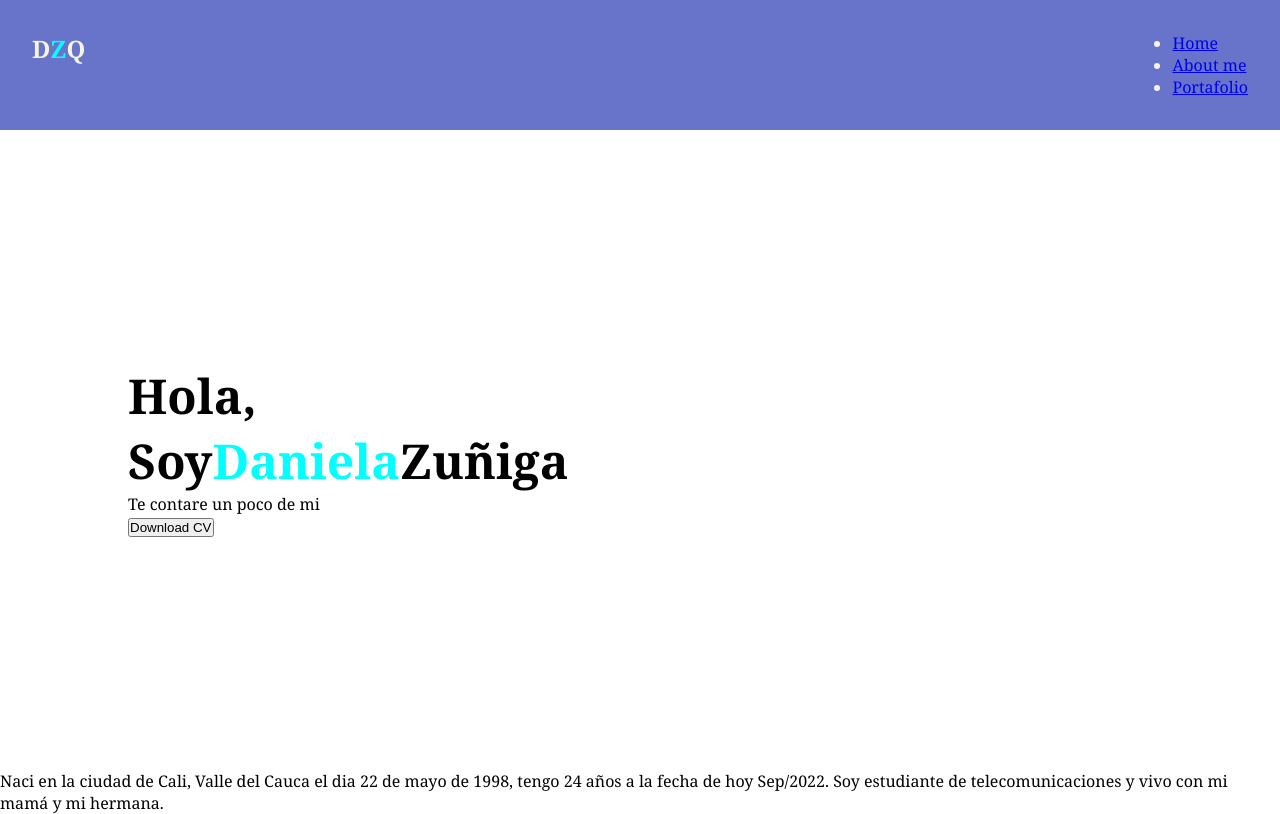
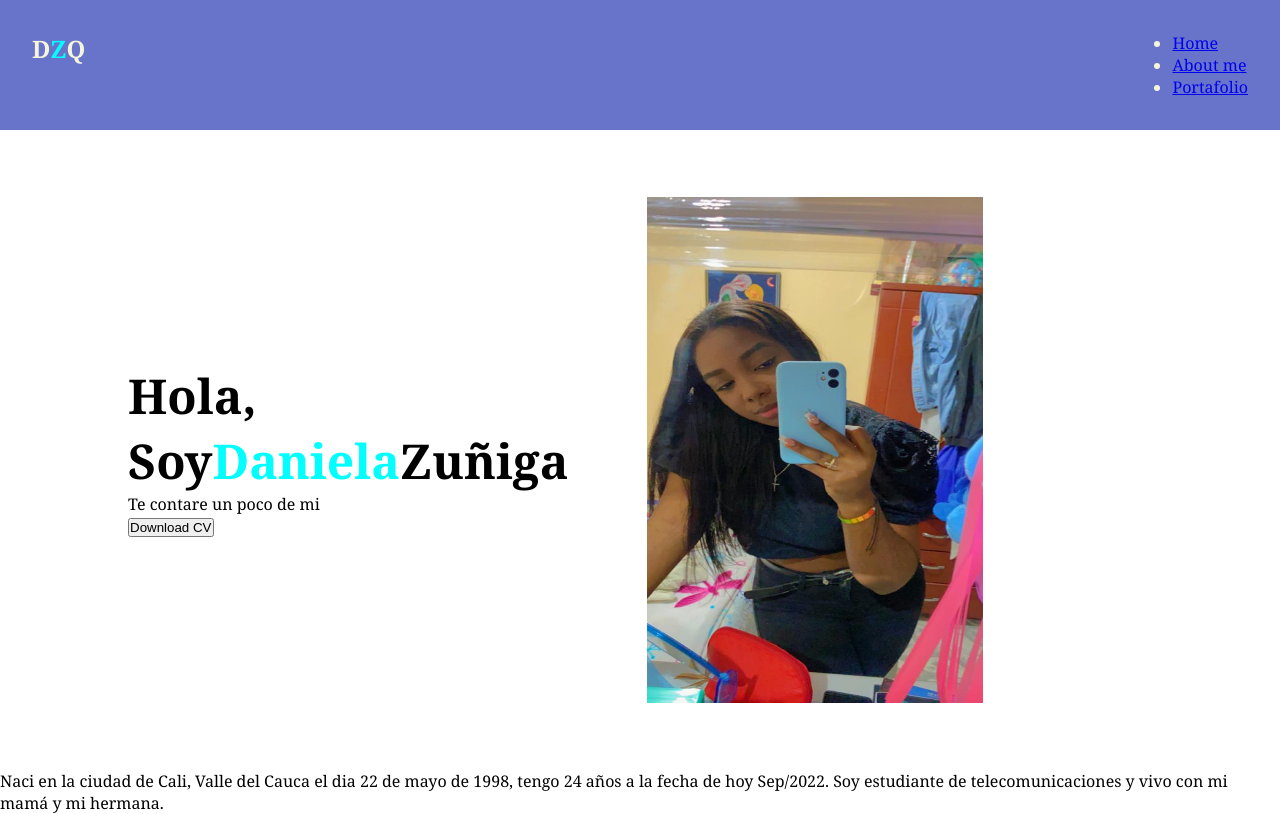
Before and after one commit to Danyz247/Daniela-Zu-iga-Qui-ones, a plain HTML site: page index.html in a window 1280 px wide. Drawn offline with Linux system fonts and the light colour scheme; a web font is replaced by a local one.

Commit message:
commit 1 foto

```diff
--- a/index.html
+++ b/index.html
@@ -34,7 +34,7 @@
           <button>Download CV</button>
         </a>
       </div>
-
+      <img src="./WhatsApp Image 2022-09-12 at 10.00.33 AM.jpeg" alt="Daniela">
     </main>
   <p>Naci en la ciudad de Cali, Valle del Cauca el dia 22 de mayo de 1998, tengo 24 años a la fecha de hoy Sep/2022.
     Soy estudiante de telecomunicaciones y vivo con mi mamá y mi hermana.
```
